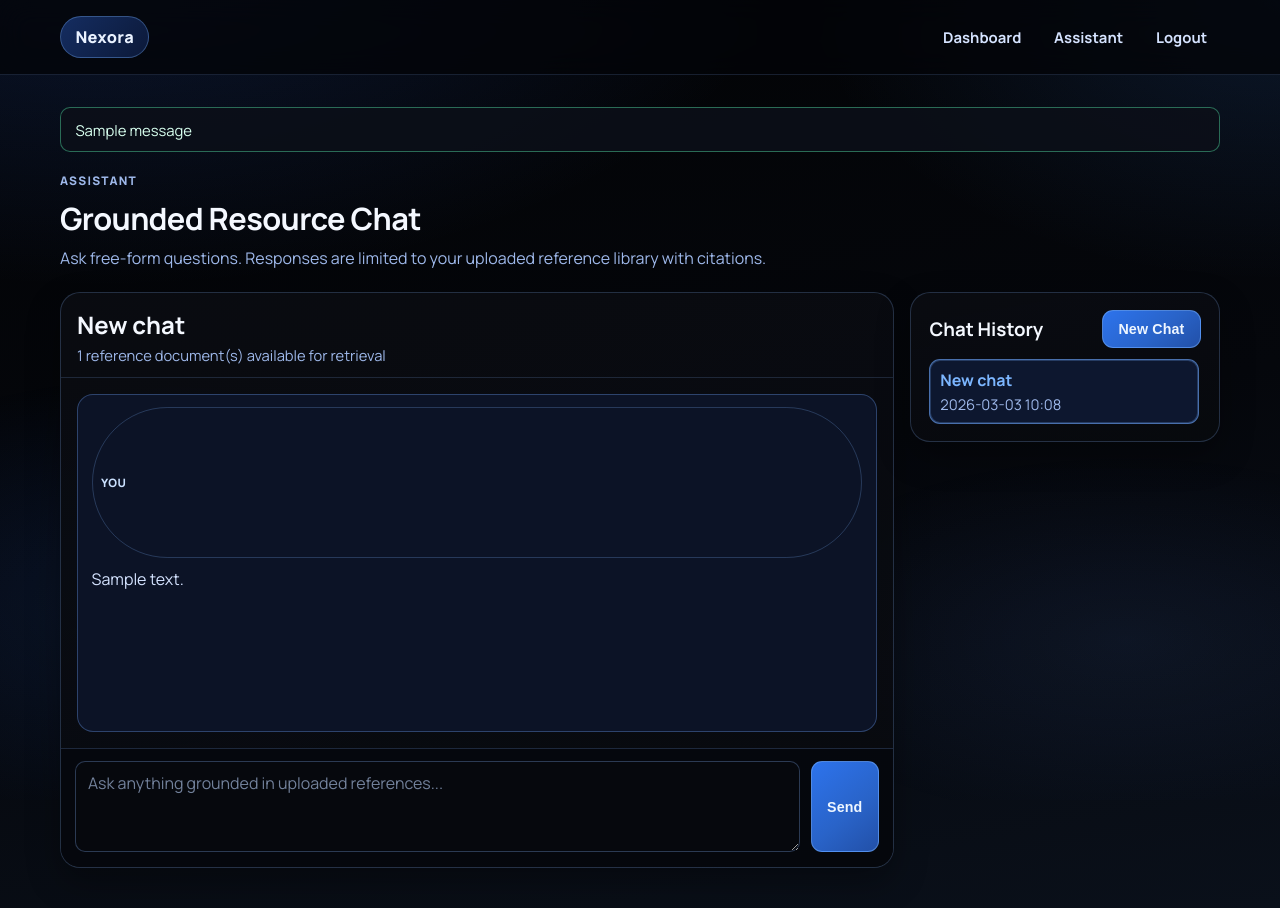
After one commit to Nupreeth/Nexora, a Flask app: page /assistant in a window 1280 px wide. The commit adds this page. Run offline with Flask 3, Linux system fonts and the light colour scheme; a user stored in the database is signed in; data comes from the database, SQL or seed files in the repository; tables that the repository leaves empty hold one stand-in row (values such as "Sample post"); one stand-in notice (Sample message) is shown.

Commit message:
Add grounded assistant chat workspace with persistent sessions

```diff
--- a/app/routes/workflow.py
+++ b/app/routes/workflow.py
@@ -9,7 +9,15 @@ from flask_login import current_user, login_required
 from werkzeug.utils import secure_filename
 
 from ..extensions import db
-from ..models import Answer, GenerationRun, Question, Questionnaire, ReferenceDocument
+from ..models import (
+    Answer,
+    ChatMessage,
+    ChatSession,
+    GenerationRun,
+    Question,
+    Questionnaire,
+    ReferenceDocument,
+)
 from ..services.export_service import build_export_payload
 from ..services.parser_service import extract_reference_text, parse_questionnaire
 from ..services.retrieval_service import answer_question, build_retrieval_index, chunk_references
@@ -54,6 +62,101 @@ def dashboard():
         references=references,
         recent_runs=recent_runs,
     )
+
+
+@workflow_bp.route("/assistant", methods=["GET"])
+@login_required
+def assistant():
+    sessions = (
+        ChatSession.query.filter_by(user_id=current_user.id)
+        .order_by(ChatSession.created_at.desc())
+        .all()
+    )
+    if not sessions:
+        new_session = ChatSession(user_id=current_user.id, title="New chat")
+        db.session.add(new_session)
+        db.session.commit()
+        return redirect(url_for("workflow.assistant", session_id=new_session.id))
+
+    requested_session_id = request.args.get("session_id", type=int)
+    active_session = None
+    if requested_session_id is not None:
+        active_session = ChatSession.query.filter_by(
+            id=requested_session_id,
+            user_id=current_user.id,
+        ).first()
+    if active_session is None:
+        active_session = sessions[0]
+
+    messages = (
+        ChatMessage.query.filter_by(session_id=active_session.id)
+        .order_by(ChatMessage.created_at.asc())
+        .all()
+    )
+    references_count = ReferenceDocument.query.filter_by(user_id=current_user.id).count()
+
+    return render_template(
+        "workflow/assistant.html",
+        sessions=sessions,
+        active_session=active_session,
+        messages=messages,
+        references_count=references_count,
+    )
+
+
+@workflow_bp.route("/assistant/sessions", methods=["POST"])
+@login_required
+def create_chat_session():
+    session = ChatSession(user_id=current_user.id, title="New chat")
+    db.session.add(session)
+    db.session.commit()
+    return redirect(url_for("workflow.assistant", session_id=session.id))
+
+
+@workflow_bp.route("/assistant/sessions/<int:session_id>/messages", methods=["POST"])
+@login_required
+def assistant_send_message(session_id: int):
+    session = ChatSession.query.filter_by(id=session_id, user_id=current_user.id).first_or_404()
+    prompt = request.form.get("prompt", "").strip()
+    if not prompt:
+        flash("Please enter a message.", "error")
+        return redirect(url_for("workflow.assistant", session_id=session.id))
+
+    references = (
+        ReferenceDocument.query.filter_by(user_id=current_user.id)
+        .order_by(ReferenceDocument.created_at.asc())
+        .all()
+    )
+    if not references:
+        flash("Upload reference documents before using assistant chat.", "error")
+        return redirect(url_for("workflow.assistant", session_id=session.id))
+
+    user_message = ChatMessage(
+        session_id=session.id,
+        role="user",
+        message_text=prompt,
+        citations_json="[]",
+        evidence_json="[]",
+        confidence=1.0,
+    )
+    db.session.add(user_message)
+
+    result = _answer_from_references(prompt, references)
+    assistant_message = ChatMessage(
+        session_id=session.id,
+        role="assistant",
+        message_text=result["answer"],
+        citations_json=json.dumps(result["citations"]),
+        evidence_json=json.dumps(result["evidence"]),
+        confidence=result["confidence"],
+    )
+    db.session.add(assistant_message)
+
+    if session.title == "New chat":
+        session.title = _derive_chat_title(prompt)
+
+    db.session.commit()
+    return redirect(url_for("workflow.assistant", session_id=session.id))
 
 
 @workflow_bp.route("/references/upload", methods=["POST"])
@@ -417,3 +520,36 @@ def _run_generation(questionnaire: Questionnaire, references: list[ReferenceDocu
         )
 
     return run
+
+
+def _answer_from_references(prompt: str, references: list[ReferenceDocument]) -> dict:
+    chunks = chunk_references(
+        [{"id": ref.id, "name": ref.original_filename, "text": ref.text_content} for ref in references]
+    )
+    if not chunks:
+        return {
+            "answer": "Not found in references.",
+            "citations": [],
+            "evidence": [],
+            "confidence": 0.0,
+        }
+    try:
+        vectorizer, matrix = build_retrieval_index(chunks)
+    except ValueError:
+        return {
+            "answer": "Not found in references.",
+            "citations": [],
+            "evidence": [],
+            "confidence": 0.0,
+        }
+    return answer_question(prompt, chunks, vectorizer, matrix)
+
+
+def _derive_chat_title(prompt: str) -> str:
+    words = re.findall(r"[A-Za-z0-9]+", prompt)
+    if not words:
+        return "New chat"
+    candidate = " ".join(words[:7]).strip()
+    if len(candidate) > 50:
+        return f"{candidate[:47].rstrip()}..."
+    return candidate
--- a/app/static/css/styles.css
+++ b/app/static/css/styles.css
@@ -685,6 +685,153 @@ button:active,
     flex-wrap: wrap;
 }
 
+.assistant-shell {
+    display: grid;
+    grid-template-columns: minmax(0, 1fr) 310px;
+    gap: 1rem;
+    align-items: start;
+}
+
+.assistant-main {
+    padding: 0;
+    min-height: 72vh;
+    display: grid;
+    grid-template-rows: auto minmax(0, 1fr) auto;
+    overflow: hidden;
+}
+
+.assistant-head {
+    padding: 0.95rem 1rem 0.78rem;
+    border-bottom: 1px solid rgba(127, 171, 245, 0.18);
+}
+
+.assistant-head h2 {
+    margin: 0 0 0.2rem;
+}
+
+.assistant-head p {
+    margin: 0;
+}
+
+.assistant-thread {
+    padding: 1rem;
+    display: grid;
+    gap: 0.85rem;
+    overflow: auto;
+    max-height: calc(72vh - 145px);
+}
+
+.assistant-turn {
+    display: flex;
+}
+
+.assistant-prompt {
+    justify-content: flex-end;
+}
+
+.assistant-response {
+    justify-content: flex-start;
+}
+
+.assistant-bubble {
+    width: min(820px, 100%);
+    border-radius: 16px;
+    border: 1px solid rgba(130, 173, 245, 0.22);
+    background: rgba(8, 10, 16, 0.96);
+    padding: 0.75rem 0.85rem;
+    display: grid;
+    gap: 0.55rem;
+}
+
+.assistant-prompt .assistant-bubble {
+    background: rgba(13, 21, 41, 0.95);
+    border-color: rgba(116, 169, 255, 0.32);
+}
+
+.assistant-bubble p {
+    margin: 0;
+    line-height: 1.5;
+    white-space: pre-wrap;
+}
+
+.assistant-empty {
+    border: 1px dashed rgba(124, 168, 241, 0.35);
+    border-radius: 12px;
+    padding: 1rem;
+    color: var(--text-2);
+    text-align: center;
+}
+
+.assistant-meta {
+    display: flex;
+    justify-content: flex-end;
+}
+
+.citation-block {
+    border-top: 1px solid rgba(126, 167, 237, 0.18);
+    padding-top: 0.45rem;
+    color: #dfeeff;
+    font-size: 0.86rem;
+    display: grid;
+    gap: 0.18rem;
+}
+
+.assistant-composer {
+    border-top: 1px solid rgba(127, 170, 247, 0.2);
+    background: rgba(6, 8, 13, 0.96);
+    padding: 0.78rem 0.9rem 0.95rem;
+    display: grid;
+    grid-template-columns: minmax(0, 1fr) auto;
+    gap: 0.65rem;
+}
+
+.assistant-composer textarea {
+    min-height: 56px;
+    max-height: 160px;
+}
+
+.assistant-history {
+    position: sticky;
+    top: 92px;
+    display: grid;
+    gap: 0.7rem;
+    max-height: 78vh;
+    overflow: hidden;
+}
+
+.assistant-history-head {
+    display: flex;
+    align-items: center;
+    justify-content: space-between;
+    gap: 0.65rem;
+}
+
+.assistant-history-head h3 {
+    margin: 0;
+}
+
+.assistant-history-list {
+    display: grid;
+    gap: 0.5rem;
+    overflow: auto;
+    padding-right: 0.12rem;
+}
+
+.history-item {
+    border: 1px solid rgba(124, 167, 244, 0.2);
+    border-radius: 11px;
+    background: rgba(9, 11, 17, 0.9);
+    padding: 0.56rem 0.62rem;
+    display: grid;
+    gap: 0.18rem;
+}
+
+.history-item.active {
+    border-color: rgba(112, 170, 255, 0.6);
+    box-shadow: 0 0 0 1px rgba(112, 170, 255, 0.25) inset;
+    background: rgba(14, 25, 50, 0.95);
+}
+
 @media (max-width: 1100px) {
     .chat-shell {
         grid-template-columns: 1fr;
@@ -692,6 +839,15 @@ button:active,
 
     .chat-sidebar {
         position: static;
+    }
+
+    .assistant-shell {
+        grid-template-columns: 1fr;
+    }
+
+    .assistant-history {
+        position: static;
+        max-height: none;
     }
 }
 
@@ -739,4 +895,14 @@ button:active,
         padding-left: 0.75rem;
         padding-right: 0.75rem;
     }
+
+    .assistant-thread {
+        padding-left: 0.72rem;
+        padding-right: 0.72rem;
+        max-height: none;
+    }
+
+    .assistant-composer {
+        grid-template-columns: 1fr;
+    }
 }
--- a/app/templates/base.html
+++ b/app/templates/base.html
@@ -19,6 +19,7 @@
             <nav>
                 {% if current_user.is_authenticated %}
                     <a href="{{ url_for('workflow.dashboard') }}">Dashboard</a>
+                    <a href="{{ url_for('workflow.assistant') }}">Assistant</a>
                     <a href="{{ url_for('auth.logout') }}">Logout</a>
                 {% else %}
                     <a href="{{ url_for('auth.login') }}">Login</a>
--- /dev/null
+++ b/app/templates/workflow/assistant.html
@@ -0,0 +1,104 @@
+{% extends "base.html" %}
+{% block title %}Assistant | Nexora{% endblock %}
+{% block content %}
+<section class="page-head">
+    <p class="eyebrow">Assistant</p>
+    <h1>Grounded Resource Chat</h1>
+    <p>Ask free-form questions. Responses are limited to your uploaded reference library with citations.</p>
+</section>
+
+<section class="assistant-shell">
+    <section class="panel assistant-main">
+        <header class="assistant-head">
+            <div>
+                <h2>{{ active_session.title }}</h2>
+                <p class="subtle">{{ references_count }} reference document(s) available for retrieval</p>
+            </div>
+        </header>
+
+        <div class="assistant-thread" id="assistantThread">
+            {% if messages %}
+                {% for message in messages %}
+                    <article class="assistant-turn {{ 'assistant-response' if message.role == 'assistant' else 'assistant-prompt' }}">
+                        <div class="assistant-bubble">
+                            <span class="role-tag {{ 'assistant' if message.role == 'assistant' else '' }}">
+                                {{ "Nexora" if message.role == "assistant" else "You" }}
+                            </span>
+                            <p>{{ message.message_text }}</p>
+
+                            {% if message.role == "assistant" %}
+                                <div class="assistant-meta">
+                                    <span class="confidence-pill {% if message.confidence >= 0.75 %}high{% elif message.confidence >= 0.45 %}medium{% else %}low{% endif %}">
+                                        Confidence {{ "%.2f"|format(message.confidence) }}
+                                    </span>
+                                </div>
+
+                                <div class="citation-block">
+                                    <strong>Citations:</strong>
+                                    {% if message.citations %}
+                                        <span>{{ message.citations | join(", ") }}</span>
+                                    {% else %}
+                                        <span class="subtle">None</span>
+                                    {% endif %}
+                                </div>
+
+                                <details class="evidence-drawer">
+                                    <summary>Evidence snippets</summary>
+                                    {% if message.evidence %}
+                                        <ul class="evidence-list">
+                                            {% for item in message.evidence %}
+                                                <li>
+                                                    <strong>{{ item.citation }}</strong> <span class="mono">(score {{ item.score }})</span>
+                                                    <p>{{ item.snippet }}</p>
+                                                </li>
+                                            {% endfor %}
+                                        </ul>
+                                    {% else %}
+                                        <p class="subtle">No supporting evidence found.</p>
+                                    {% endif %}
+                                </details>
+                            {% endif %}
+                        </div>
+                    </article>
+                {% endfor %}
+            {% else %}
+                <article class="assistant-empty">
+                    <p>No messages yet. Ask a question about your references.</p>
+                </article>
+            {% endif %}
+        </div>
+
+        <form method="post" action="{{ url_for('workflow.assistant_send_message', session_id=active_session.id) }}" class="assistant-composer">
+            <textarea name="prompt" rows="3" placeholder="Ask anything grounded in uploaded references..." required></textarea>
+            <button type="submit">Send</button>
+        </form>
+    </section>
+
+    <aside class="panel assistant-history">
+        <div class="assistant-history-head">
+            <h3>Chat History</h3>
+            <form method="post" action="{{ url_for('workflow.create_chat_session') }}">
+                <button type="submit">New Chat</button>
+            </form>
+        </div>
+
+        <div class="assistant-history-list">
+            {% for session in sessions %}
+                <a class="history-item {% if session.id == active_session.id %}active{% endif %}" href="{{ url_for('workflow.assistant', session_id=session.id) }}">
+                    <strong>{{ session.title }}</strong>
+                    <span class="subtle">{{ session.created_at.strftime("%Y-%m-%d %H:%M") }}</span>
+                </a>
+            {% endfor %}
+        </div>
+    </aside>
+</section>
+
+<script>
+(() => {
+    const thread = document.getElementById("assistantThread");
+    if (thread) {
+        thread.scrollTop = thread.scrollHeight;
+    }
+})();
+</script>
+{% endblock %}
--- a/app/templates/workflow/dashboard.html
+++ b/app/templates/workflow/dashboard.html
@@ -5,6 +5,9 @@
     <p class="eyebrow">Workspace</p>
     <h1>Nexora Control Room</h1>
     <p>Upload everything once, generate instantly, then review in the assistant workspace.</p>
+    <div>
+        <a class="primary-link" href="{{ url_for('workflow.assistant') }}">Open Grounded Assistant</a>
+    </div>
 </section>
 
 <section class="panel smooth-run">
```
Also changed, not shown: app/models.py (+34 -0 lines), README.md.
